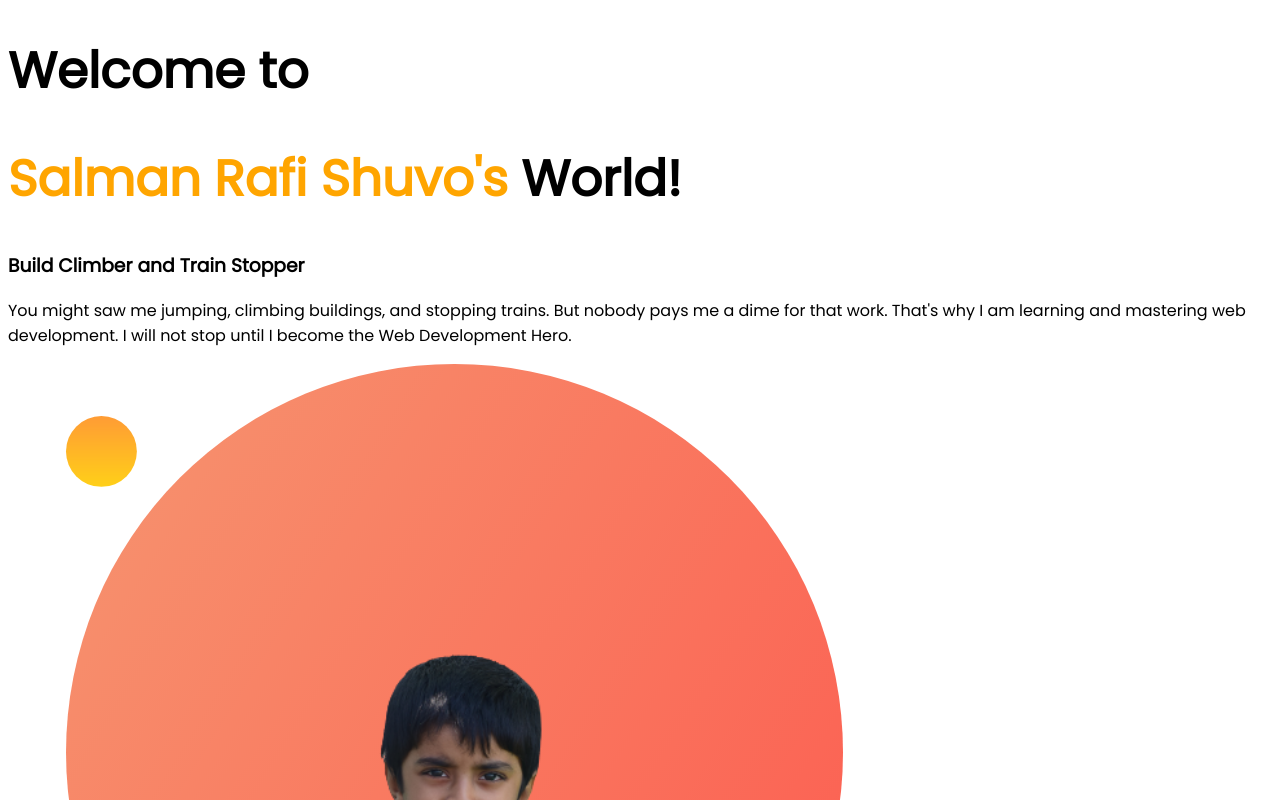
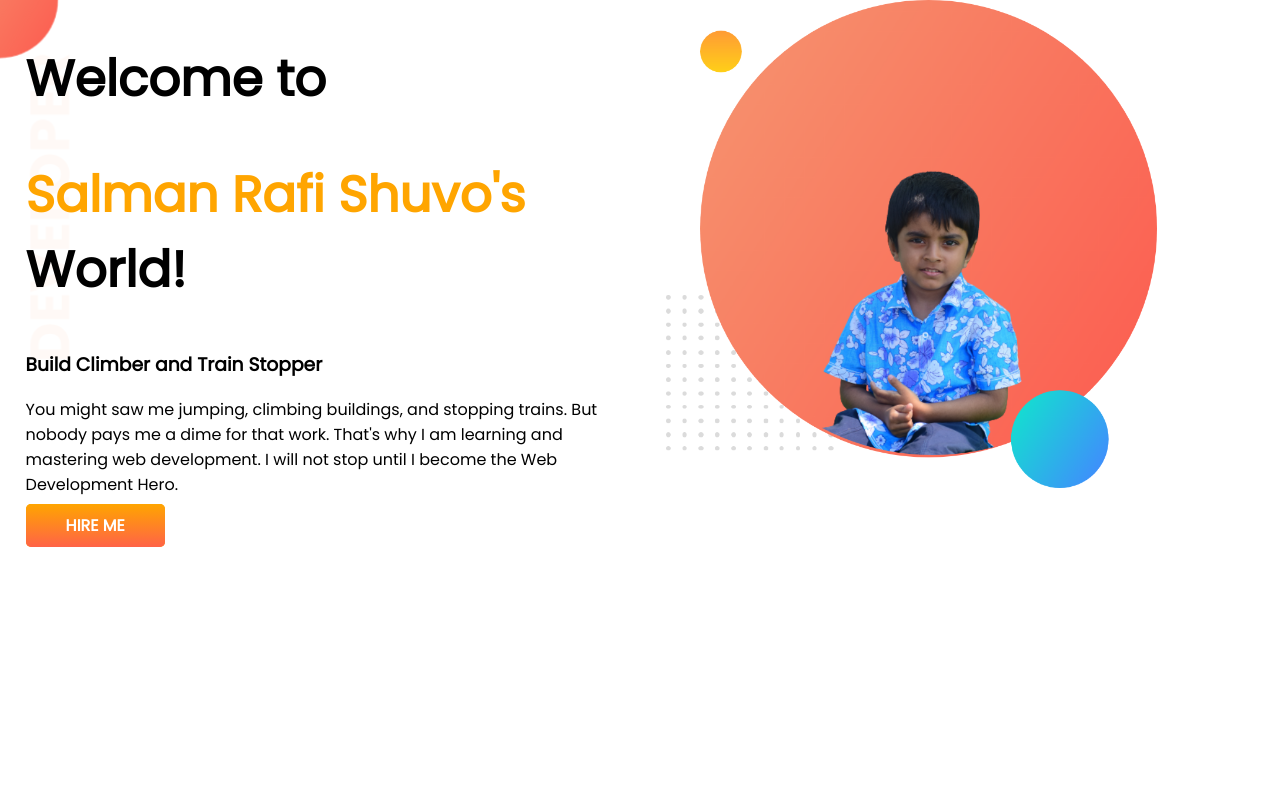
Before and after one commit to azamanjess71/practic-portfolio, a plain HTML site: page index.html in a window 1280 px wide. Shown: the top 800 px of the page. Drawn offline with Linux system fonts and the light colour scheme.

Commit message:
second commit

```diff
--- a/index.html
+++ b/index.html
@@ -1,5 +1,6 @@
 <!DOCTYPE html>
 <html lang="en">
+
 <head>
     <meta charset="UTF-8">
     <meta http-equiv="X-UA-Compatible" content="IE=edge">
@@ -10,11 +11,24 @@
     <link href="https://fonts.googleapis.com/css2?family=Poppins&display=swap" rel="stylesheet">
     <link rel="stylesheet" href="style.css">
 </head>
+
 <body>
-    <h1>Welcome to</h1>
-    <h1><span class="orange-color">Salman Rafi Shuvo's</span> World!</h1>
-    <h3>Build Climber and Train Stopper</h3>
-    <p>You might saw me jumping, climbing buildings, and stopping trains. But nobody pays me a dime for that work. That's why I am learning and mastering web development. I will not stop until I become the Web Development Hero.</p>
-    <img src="images/my-bg.png" alt="Salman Rafi">
+    <section class="top-banner">
+        <div class="half-width">
+            <h1>Welcome to</h1>
+            <h1><span class="orange-color">Salman Rafi Shuvo's</span> World!</h1>
+            <h3>Build Climber and Train Stopper</h3>
+            <p>You might saw me jumping, climbing buildings, and stopping trains. But nobody pays me a dime for that
+                work.
+                That's why I am learning and mastering web development. I will not stop until I become the Web
+                Development
+                Hero.</p>
+            <a href="https://www.programming-hero.com/" target="_blank" class="link-button">HIRE ME</a>
+        </div>
+        <div class="half-width">
+            <img src="images/my-bg.png" alt="Salman Rafi">
+        </div>
+    </section>
 </body>
+
 </html>
--- a/style.css
+++ b/style.css
@@ -1,5 +1,6 @@
 body{
     font-family: 'Poppins', sans-serif;
+    margin: 0;
 }
 
 h1{
@@ -9,3 +10,30 @@ h1{
 .orange-color{
     color:orange
 }
+
+section{
+    display:flex
+}
+
+.half-width{
+    width:50%;
+    padding-left: 2%;
+}
+
+.half-width img{
+    width:80%;
+}
+.link-button{
+    background-color: orange;
+    padding:10px 40px;
+    text-decoration: none;
+    background-image: linear-gradient(orange, tomato);
+    border-radius: 5px;
+    color:white;
+    font-weight:bold;
+}
+
+.top-banner{
+    background-image: url(images/top-banner.png);
+    background-repeat: no-repeat;
+}
```
